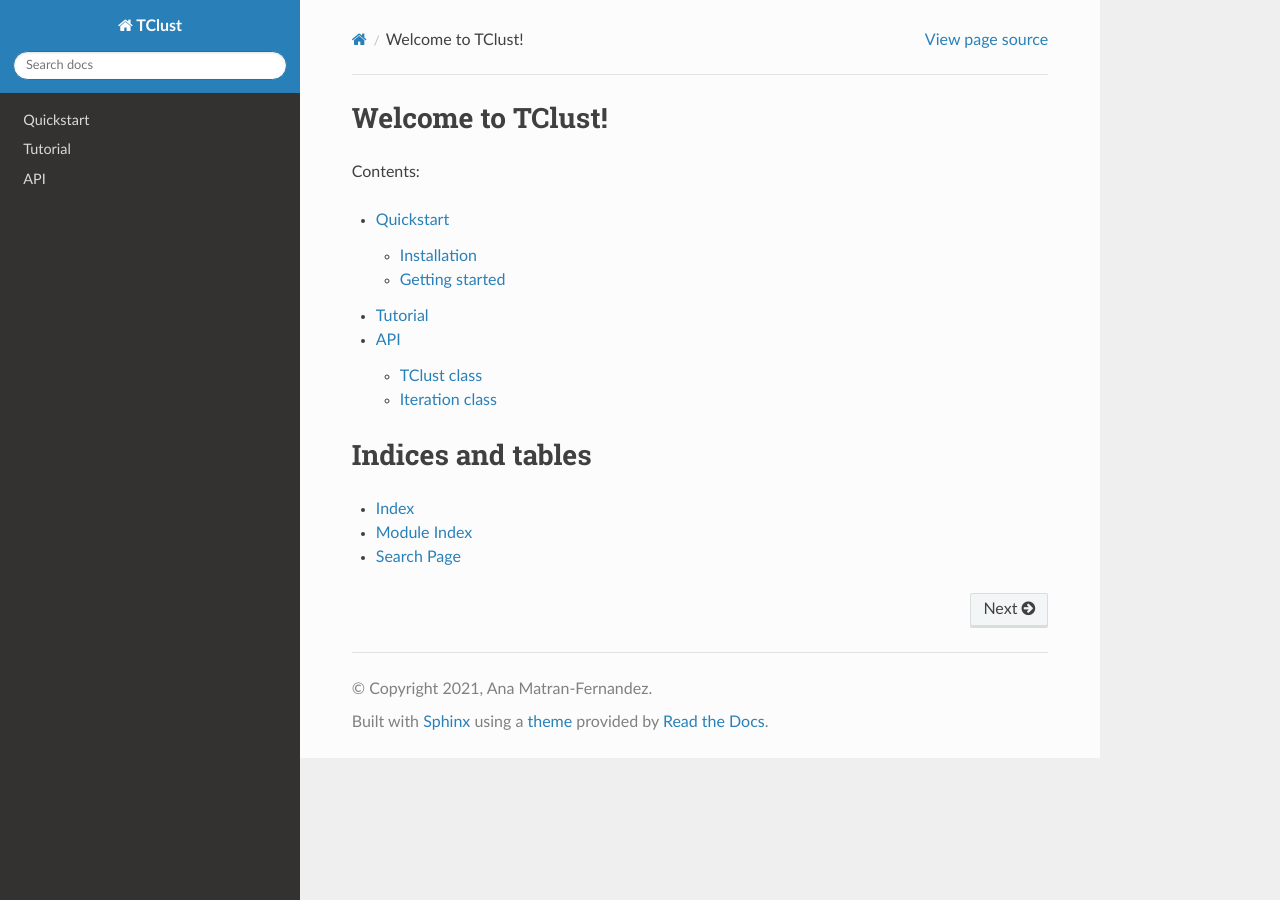
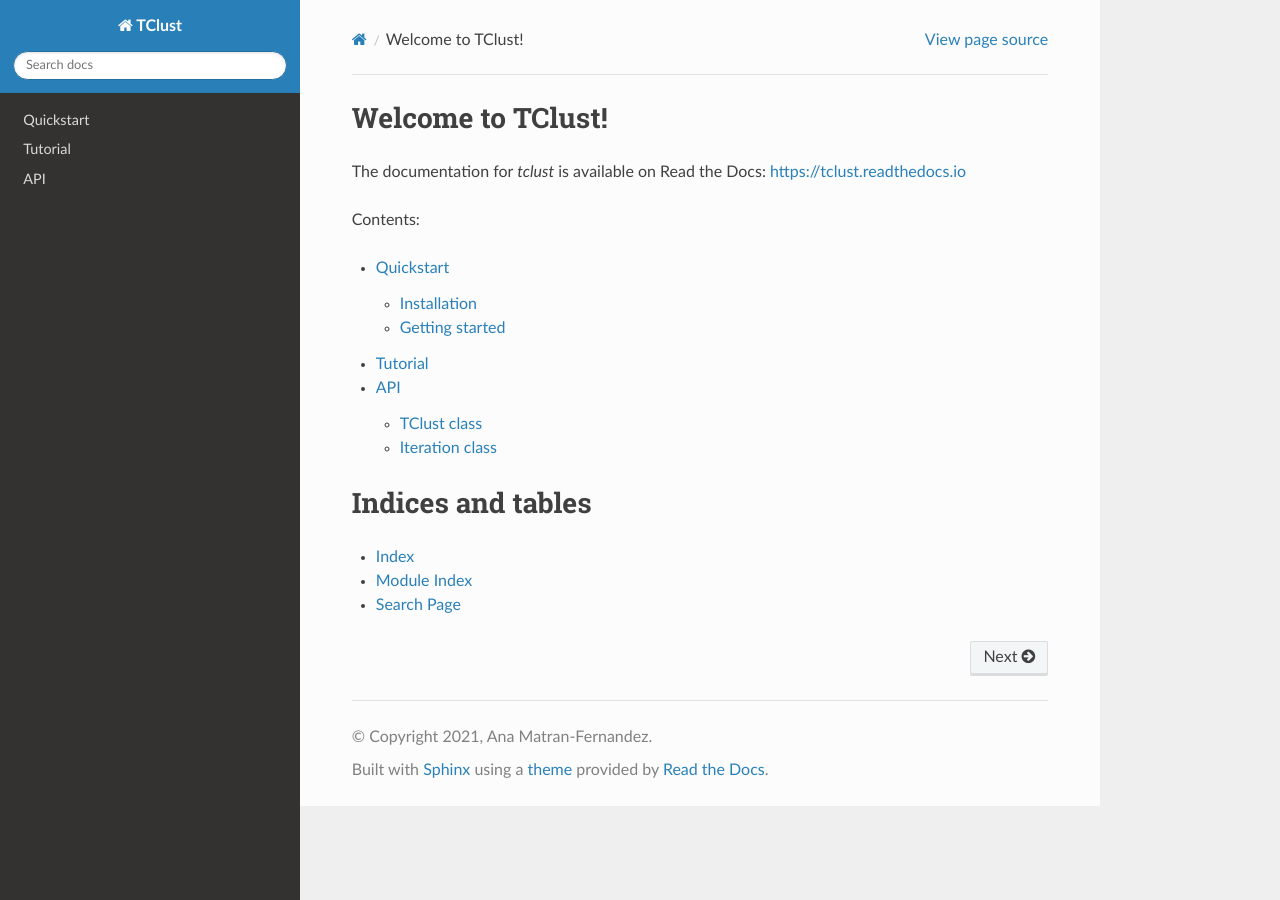
Before and after one commit to albanda/tclust, a Sphinx documentation site: the page built from docs/index.rst, in a window 1280 px wide. Built offline with Sphinx 7.4.7 and the Read the Docs theme 2.0.0, drawn with Linux system fonts in a browser that asks for light colours.

Commit message:
Update index.rst
added link to read the docs

```diff
--- a/docs/index.rst
+++ b/docs/index.rst
@@ -6,7 +6,7 @@
 Welcome to TClust!
 ==================================
 
-
+The documentation for `tclust` is available on Read the Docs: https://tclust.readthedocs.io
 
 Contents:
 
```
